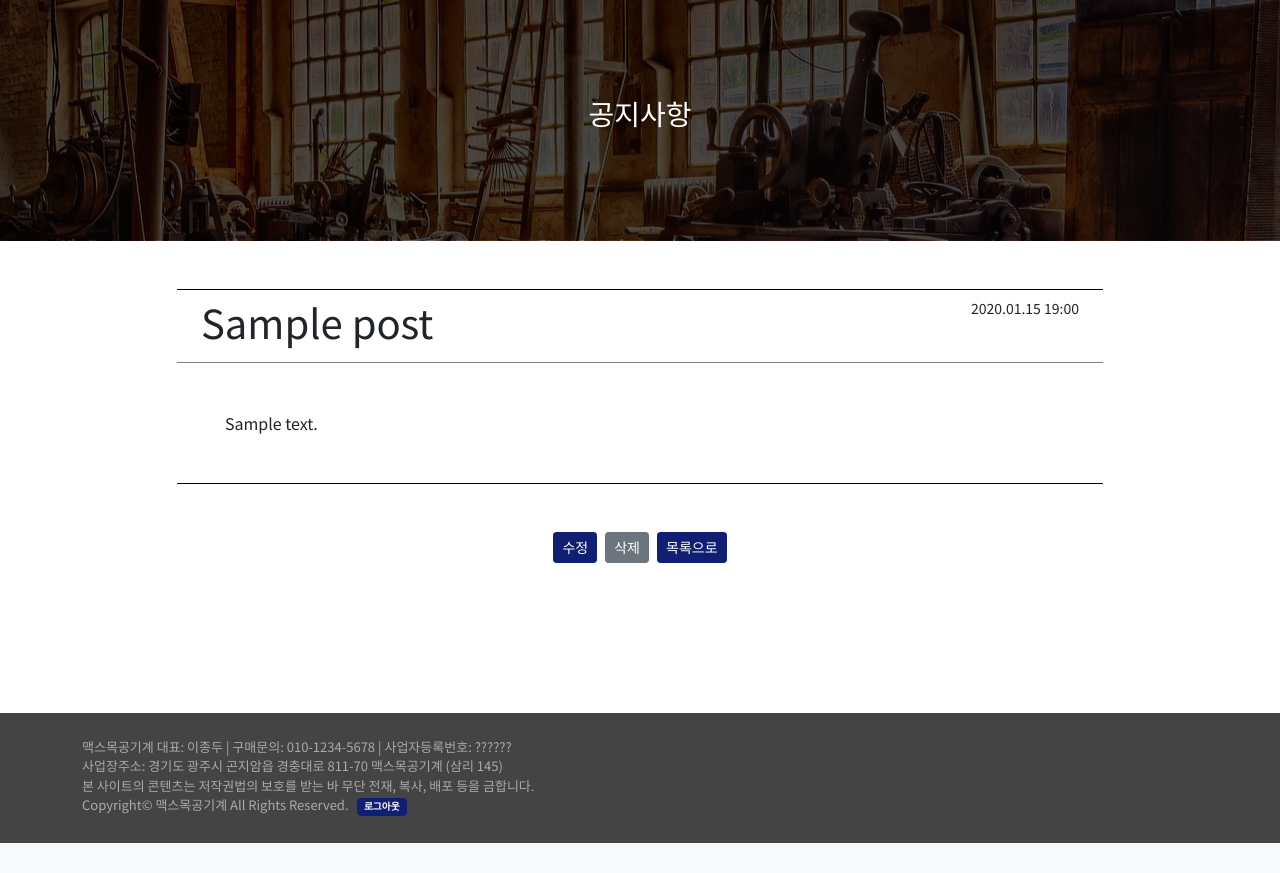
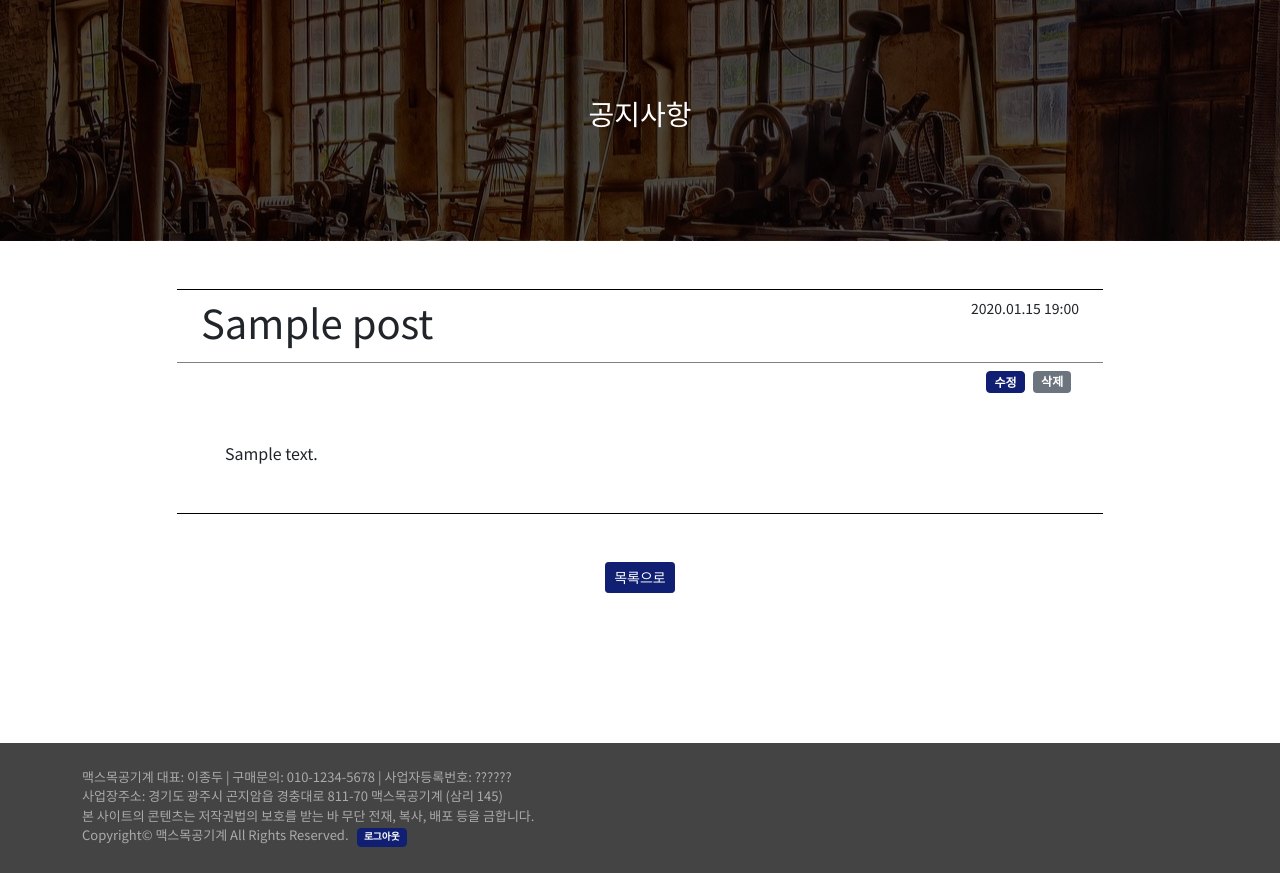
Before and after one commit to YS-study/max_django, a Django app: page /board/notice/1/ in a window 1280 px wide. Shown: the part 85-958 px from the top of the page. Before the commit the page ends 928 px from the top, so only its background shows below. Run offline with Django 3.2, Linux system fonts and the light colour scheme; a user stored in the database is signed in; tables that the repository leaves empty hold one stand-in row (values such as "Sample post"); some libraries are stand-ins or nearby versions; some web fonts are replaced.

Commit message:
change notice update/delete btn

```diff
--- a/board/templates/notice/detail.html
+++ b/board/templates/notice/detail.html
@@ -9,23 +9,13 @@
       <small>{{ post.created_at|date:'Y.m.d H:i' }}</small>
     </div>
 
-    {# content #}
-    <div class='p-5 content-box'>
-      <p class='m-0'>
-        {{ post.content }}
-      </p>
+    {# 수정 삭제 버튼 #}
+    {% if request.user.is_authenticated %}
+    <div class="d-flex justify-content-end pe-4 pt-2">
+      <a class="badge btn-navy me-2 text-decoration-none" href="{% url 'board:notice_update' post.pk %}">수정</a>
+      <a class="badge bg-secondary me-2 text-decoration-none" data-bs-toggle="modal" data-bs-target="#exampleModal">삭제</a>
     </div>
-
-    {# content 끝 & 목록 버튼 #}
-    <div class="d-flex justify-content-center mt-5">
-      {% if request.user.is_authenticated %}
-        <a href="{% url 'board:notice_update' post.pk %}" class="btn btn-sm btn-navy me-2">수정</a>
-        <button class="btn btn-sm btn-secondary me-2" data-bs-toggle="modal" data-bs-target="#exampleModal">
-          삭제
-        </button>
-      {% endif %}
-      <a class="btn btn-sm btn-navy" href="{% url 'board:notice' %}" role="button">목록으로</a>
-    </div>
+    {% endif %}
 
     <!-- Modal -->
     <div class="modal fade" id="exampleModal" tabindex="-1" aria-labelledby="exampleModalLabel" aria-hidden="true">
@@ -48,6 +38,19 @@
         </div>
       </div>
     </div>
+
+    {# content #}
+    <div class='p-5 content-box'>
+      <p class='m-0'>
+        {{ post.content }}
+      </p>
+    </div>
+
+    {# content 끝 & 목록 버튼 #}
+    <div class="d-flex justify-content-center mt-5">
+      <a class="btn btn-sm btn-navy" href="{% url 'board:notice' %}" role="button">목록으로</a>
+    </div>
+
   </div>
 </div>
 {% endblock content %}
```
